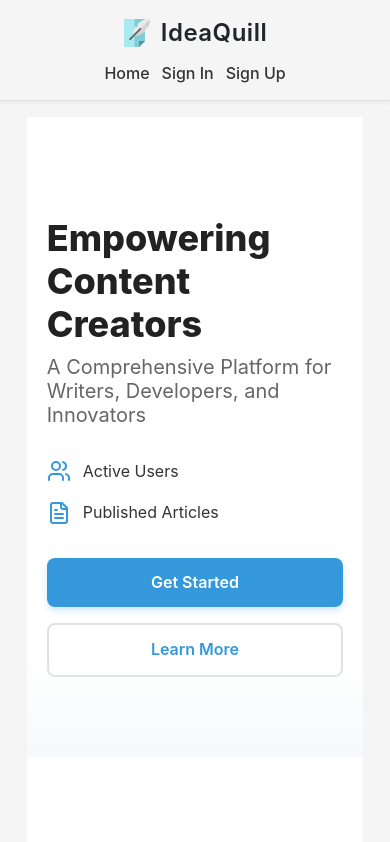
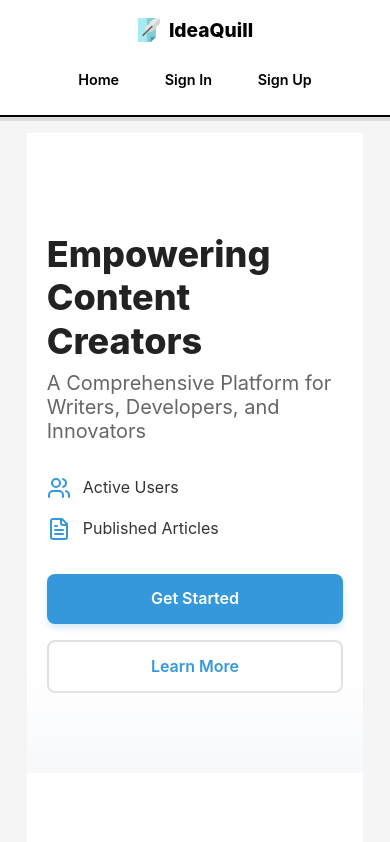
Before and after one commit to Omkasar27/IdeaQuill, a React (Vite) app in the folder client/: page / in a window 390 px wide. Shown: the top 842 px of the page. Built offline with nearby package versions, Linux system fonts and the light colour scheme; no server answers.

Commit message:
Header.css

```diff
--- a/client/src/components/common/Header.css
+++ b/client/src/components/common/Header.css
@@ -1,39 +1,12 @@
+/* Header.css */
 .header {
   display: flex;
   justify-content: space-between;
   align-items: center;
-  padding: 12px 30px;
-  /* background-color: #ffffff; Cleaner white background */
-  border-bottom: 1px solid #ddd;
-  box-shadow: 0 2px 4px rgba(0, 0, 0, 0.05);
-  position: sticky;
-  top: 0;
-  width: 100%;
-  z-index: 1000;
-}
-
-.logo-link {
-  display: flex;
-  align-items: center;
-  text-decoration: none;
-  color: inherit;
-  transition: opacity 0.2s ease;
-}
-
-.logo-link:hover {
-  opacity: 0.8;
-}
-
-.logo-image {
-  height: 28px;
-  width: auto;
-  margin-right: 10px;
-}
-
-.logo-text {
-  font-size: 1.5rem;
-  font-weight: 600;
-  letter-spacing: 0.5px;
+  padding: 1rem 2rem;
+  background-color: #fff;
+  border-bottom: 2px solid #000;
+  box-shadow: 0 4px 0 rgba(0, 0, 0, 0.1);
 }
 
 .logo {
@@ -41,50 +14,85 @@
   align-items: center;
 }
 
+.logo-link {
+  display: flex;
+  align-items: center;
+  text-decoration: none;
+  color: #000;
+  font-weight: 700;
+  font-size: 1.5rem;
+}
+
+.logo-image {
+  height: 2rem;
+  margin-right: 0.5rem;
+}
+
+.logo-text {
+  font-family: 'Inter', sans-serif;
+  font-weight: 800;
+}
 
 .nav-links {
   display: flex;
   align-items: center;
-  gap: 20px;
+  gap: 1.5rem;
 }
 
 .nav-item {
   text-decoration: none;
-  color: #333;
-  font-size: 1em;
-  font-weight: 500;
-  transition: color 0.3s ease;
+  color: #000;
+  font-weight: 600;
+  position: relative;
+  padding: 0.5rem 1rem;
+  border: 2px solid transparent;
+  transition: all 0.2s ease;
 }
 
 .nav-item:hover {
-  color: #2c3e50;
+  border: 2px solid #000;
+  background-color: #f5f5f5;
+  box-shadow: 3px 3px 0 rgba(0, 0, 0, 0.8);
+  transform: translate(-1px, -1px);
 }
 
-
-.cl-userButton {
-  display: flex;
-  align-items: center;
-  justify-content: center;
-  cursor: pointer;
-  padding: 5px 10px;
-  border-radius: 5px;
-  transition: background 0.3s ease;
-}
-
-.cl-userButton:hover {
-  background: rgba(0, 170, 255, 0.1);
-}
-
-
+/* Responsive styles */
 @media (max-width: 768px) {
   .header {
-    flex-direction: column;
-    align-items: center;
-    padding: 15px 20px;
+    padding: 1rem;
+  }
+
+  .logo-text {
+    font-size: 1.25rem;
   }
 
   .nav-links {
-    margin-top: 10px;
-    gap: 12px;
+    gap: 1rem;
   }
 }
+
+@media (max-width: 480px) {
+  .header {
+    flex-direction: column;
+    gap: 1rem;
+    padding: 1rem 0.5rem;
+  }
+
+  .logo-image {
+    height: 1.5rem;
+  }
+
+  .logo-text {
+    font-size: 1.2rem;
+  }
+
+  .nav-links {
+    width: 100%;
+    justify-content: center;
+  }
+
+  .nav-item {
+    padding: 0.4rem 0.8rem;
+    font-size: 0.9rem;
+  }
+}
```
